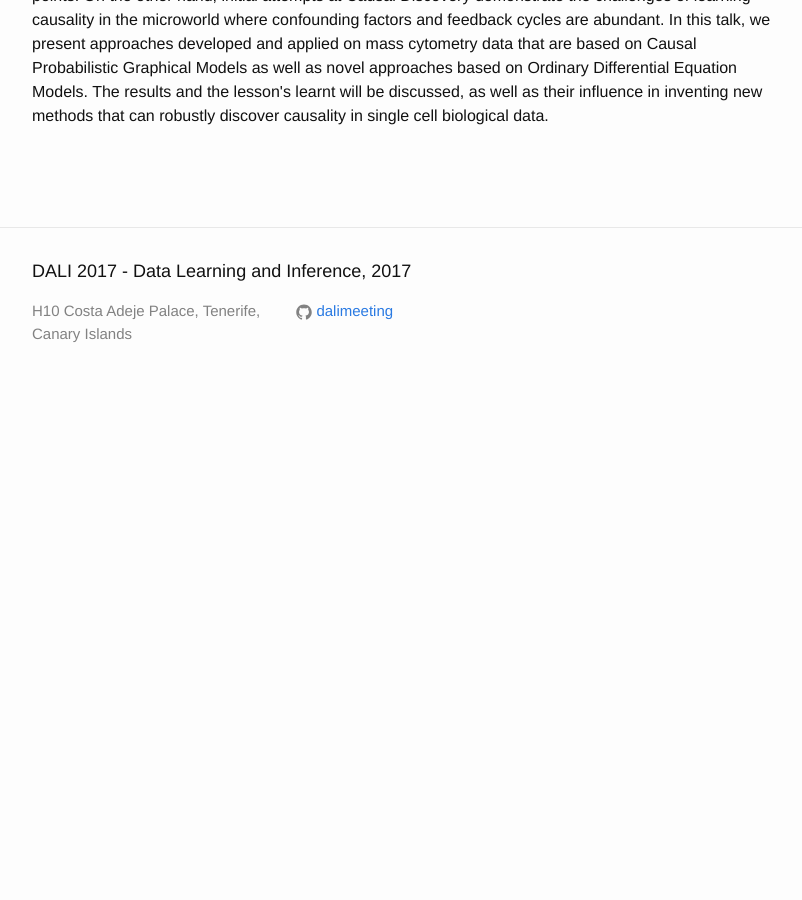
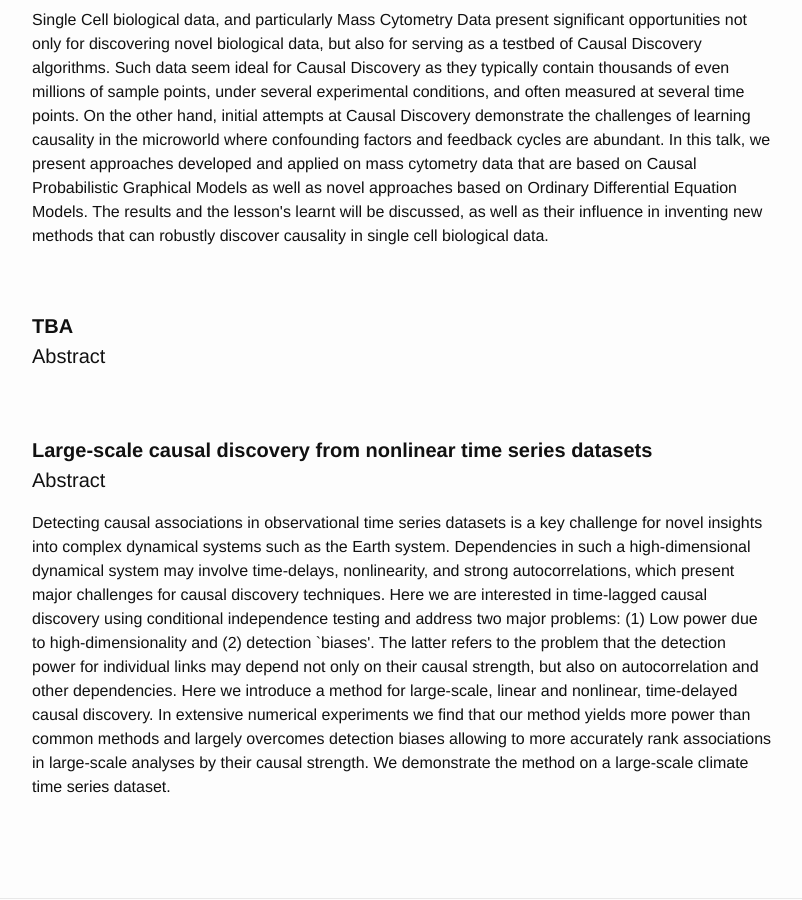
Before and after one commit to dalimeeting/dalimeeting.github.io, a Jekyll site: the page built from _posts/2017-04-20-progresses-ML-causal-inference.md, in a window 1280 px wide and 900 px high, scrolled down 2608 px. Shown: the whole window, without its empty margins (238-1040 px from the left). Built offline with Jekyll 4.4.1, drawn with Linux system fonts in a browser that asks for light colours; before the commit the page ends 3013 px from its top, so only the background shows below that; some of the changed text lies outside the part shown.

Commit message:
Update 2017-04-20-progresses-ML-causal-inference.md

```diff
--- a/_posts/2017-04-20-progresses-ML-causal-inference.md
+++ b/_posts/2017-04-20-progresses-ML-causal-inference.md
@@ -59,6 +59,26 @@ talks:
   start: "11:30"
   end: "12:00"
   abstract: "Single Cell biological data, and particularly Mass Cytometry Data present significant opportunities not only for discovering novel biological data, but also for serving as a testbed of Causal Discovery algorithms. Such data seem ideal for Causal Discovery as they typically contain thousands of even millions of sample points, under several experimental conditions, and often measured at several time points. On the other hand, initial attempts at Causal Discovery demonstrate the challenges of learning causality in the microworld where confounding factors and feedback cycles are abundant. In this talk, we present approaches developed and applied on mass cytometry data that are based on Causal Probabilistic Graphical Models as well as novel approaches based on Ordinary Differential Equation Models. The results and the lesson's learnt will be discussed, as well as their influence in inventing new methods that can robustly discover causality in single cell biological data."
+- title: "TBA"
+  author:
+  - given: Joris
+    family: Mooji
+    url: https://ei.is.tuebingen.mpg.de/~jorism
+    institute: Max Planck Institute for Intelligent Systems
+  youtube:
+  start: "12:00"
+  end: "12:30"
+  abstract: ""
+- title: "Large-scale causal discovery from nonlinear time series datasets"
+  author:
+  - given: Jacob
+    family: Runge
+    url: http://www.imperial.ac.uk/people/j.runge
+    institute: Imperial Collegue
+  youtube:
+  start: "12:30"
+  end: "13:00"
+  abstract: "Detecting causal associations in observational time series datasets is a key challenge for novel insights into complex dynamical systems such as the Earth system. Dependencies in such a high-dimensional dynamical system may involve time-delays, nonlinearity, and strong autocorrelations, which present major challenges for causal discovery techniques. Here we are interested in time-lagged causal discovery using conditional independence testing and address two major problems: (1) Low power due to high-dimensionality and (2) detection `biases'. The latter refers to the problem that the detection power for individual links may depend not only on their causal strength, but also on autocorrelation and other dependencies. Here we introduce a method for large-scale, linear and nonlinear, time-delayed causal discovery. In extensive numerical experiments we find that our method yields more power than common methods and largely overcomes detection biases allowing to more accurately rank associations in large-scale analyses by their causal strength. We demonstrate the method on a large-scale climate time series dataset."
 
 speakers:
 - Jakob Runge, Imperial College, London
```
